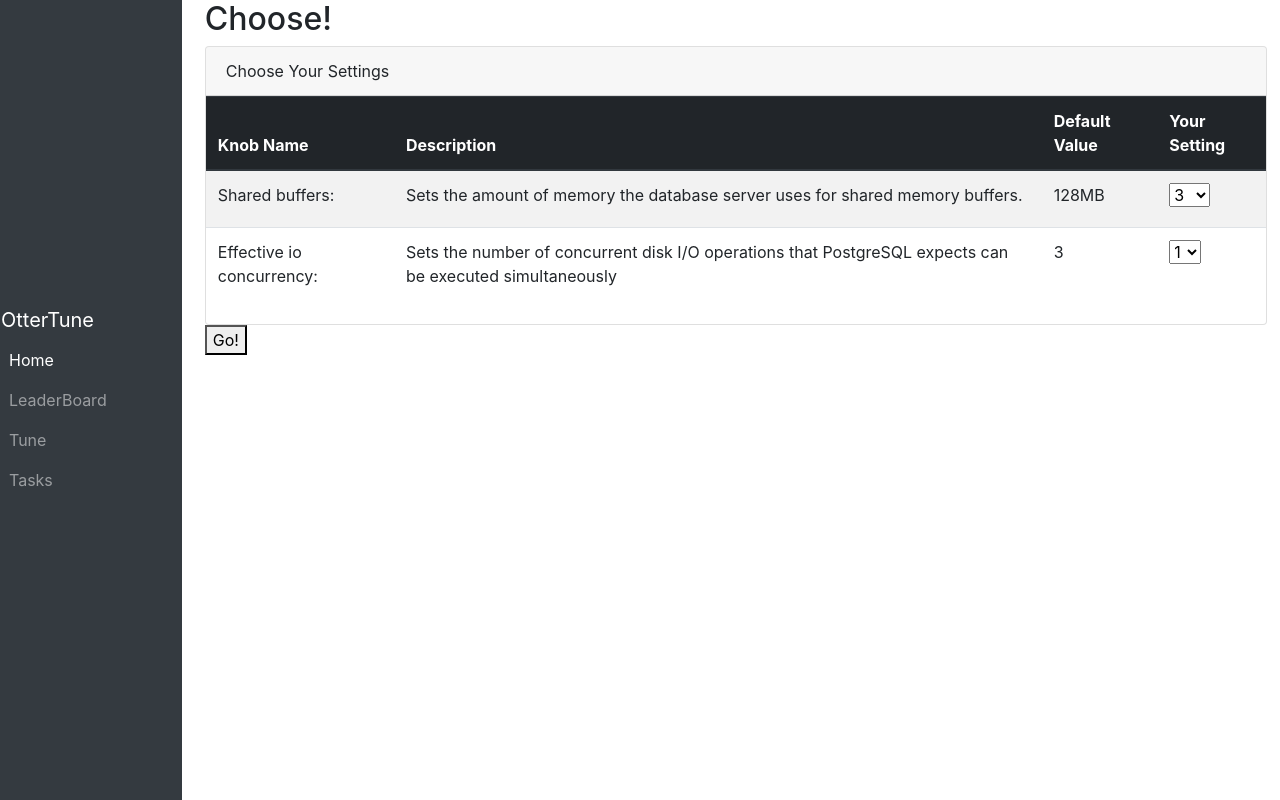
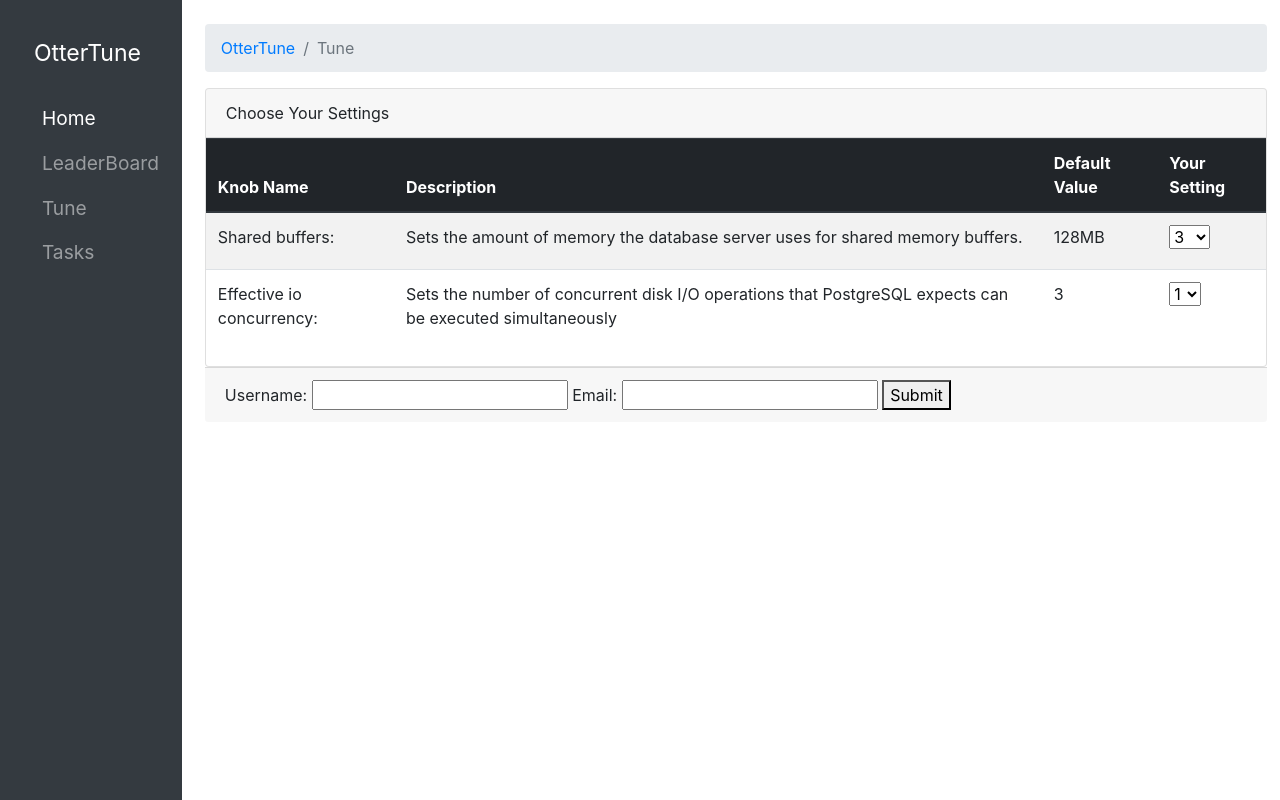
Before and after one commit to suafeng/ottertune-web-interface, a Django app: page /select/ in a window 1280 px wide. Run offline with Django 3.2, Linux system fonts and the light colour scheme; some libraries are stand-ins or nearby versions.

Commit message:
checkpoint from bohan

```diff
--- a/mysite/templates/base.html
+++ b/mysite/templates/base.html
@@ -11,6 +11,7 @@
 }
 
 .main-content {
+  top: 3%;
   width: 83%;
   position: fixed;
   right: 1%;
@@ -20,6 +21,20 @@
   width: 100%;
 }
 
+.nav-base {
+    list-style-type: none;
+    margin-left: 20%;
+    margin-top: -300%;
+    font-size: 120%;
+    width: 100%;
+}
+
+a.navbar-brand
+{
+  font-size: 120%;
+  margin-bottom: 15%;
+
+}
 </style>
 
   <!-- Javascript imports -->
@@ -41,15 +56,14 @@
 <div class="row">
 
   <nav class="navbar navbar-expand-lg navbar-dark bg-dark navbar-fixed-left">
-    <!--a class="navbar-brand" href="#">OtterTune</a-->
 
     <!--div class="collapse navbar-collapse" id="navbar-->
 
 
-      <ul class="nav navbar-nav">
-        <li>
-          <a class="navbar-brand" href="#">OtterTune</a>
-        </li>
+      <ul class="nav navbar-nav nav-base ">
+
+        <a class="navbar-brand" href="#">OtterTune</a>
+
         <li class="nav-item active">
           <a class="nav-link" href="#">Home<span class="sr-only">(current)</span></a>
         </li>
@@ -63,15 +77,6 @@
           <a class="nav-link" href="#">Tasks</a>
         </li>
       </ul>
-
-
-    <!--/div-->
-
-
-    <!--form class="form-inline">
-      <input class="form-control mr-sm-2" type="search" placeholder="Search" aria-label="Search">
-      <button class="btn btn-outline-success my-2 my-sm-0" type="submit">Search</button>
-    </form-->
 
   </nav>
 
--- a/mysite/templates/select.html
+++ b/mysite/templates/select.html
@@ -5,7 +5,14 @@
 
 
 <div class="main-content">
-  <h2>Choose!</h2>
+  <!--h2>Choose!</h2-->
+  <ol class="breadcrumb">
+    <li class="breadcrumb-item">
+      <a href="#">OtterTune</a>
+    </li>
+    <li class="breadcrumb-item active">Tune</li>
+  </ol>
+
   <div class="card">
     <div class="card-header">Choose Your Settings</div>
       <table class="table table-striped">
@@ -33,9 +40,16 @@
         </tbody>
       </table>
     </div>
-  <button type="submit">Go!</button>
+
+    <div class="card-footer">
+      <form>
+      Username:   <input type="text" name="username">
+      Email:   <input type="text" name="email">
+      <button type="submit">Submit</button>
+      </form>
+    </div>
   </div>
+
 </div>
 
-
 {% endblock %}
--- a/mysite/urls.py
+++ b/mysite/urls.py
@@ -5,7 +5,7 @@ from mysite.core import views as core_views
 
 
 urlpatterns = [
-    url(r'^$', core_views.home, name='home'),
+    url(r'^$', core_views.tpcc, name='home'),
     url(r'^login/$', auth_views.login, {'template_name': 'login.html'}, name='login'),
     url(r'^logout/$', auth_views.logout, {'next_page': 'login'}, name='logout'),
     url(r'^signup/$', core_views.signup, name='signup'),
```
Also changed, not shown: mysite/templates/lead.html (+8 -5 lines).
